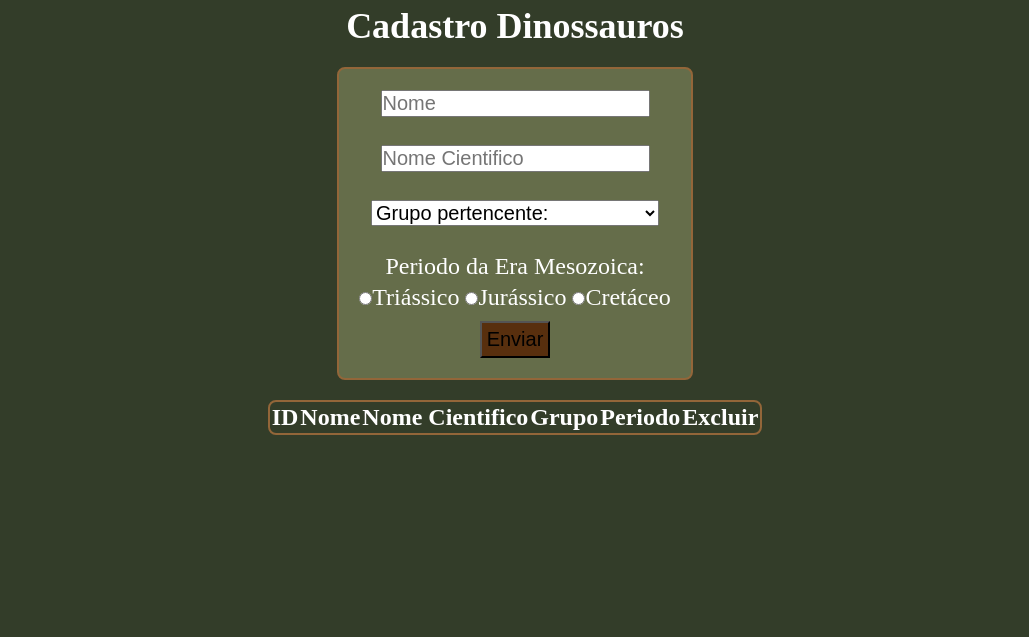
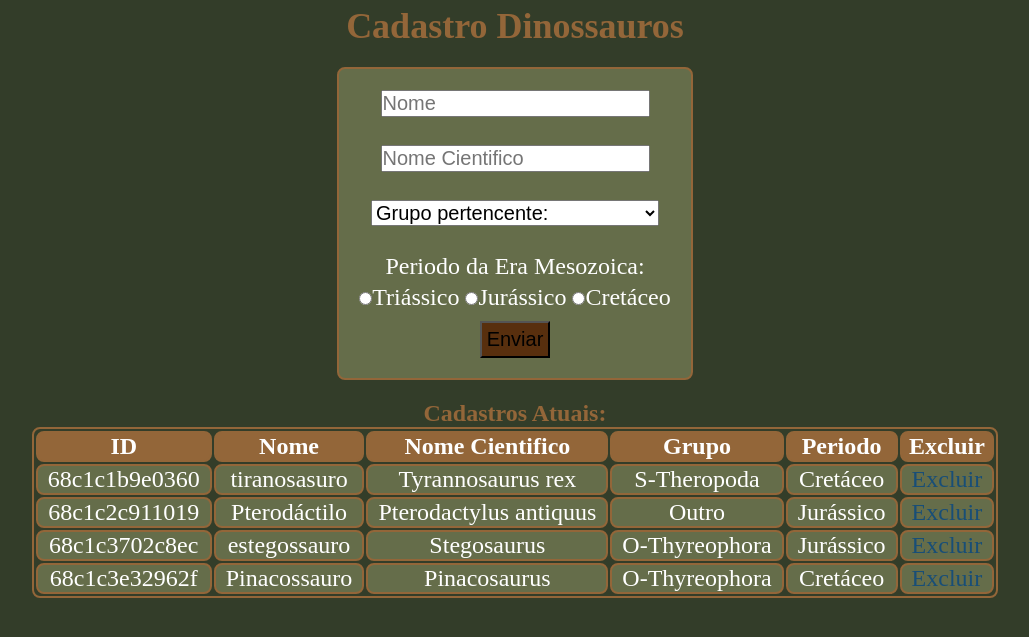
Before and after one commit to Gabriel-Crdz/ExerciciosDevWebII, a PHP site: page /formulario.php in a window 1280 px wide. Shown: the top 637 px of the page, without its empty margins (125-1154 px from the left). Run offline with PHP 8.4, Linux system fonts and the light colour scheme; lists and menus that the app fills with data are empty.

Commit message:
Atividade Completa

```diff
--- /dev/null
+++ b/(Aula-07)Cadastro.2/Atividade/arquivos/dinos.json
@@ -0,0 +1,30 @@
+[
+    {
+        "id": "68c1c1b9e0360",
+        "nome": "tiranosasuro",
+        "nomeCientif": "Tyrannosaurus rex",
+        "grupo": "ST",
+        "periodo": "C"
+    },
+    {
+        "id": "68c1c2c911019",
+        "nome": "Pterod\u00e1ctilo",
+        "nomeCientif": "Pterodactylus antiquus",
+        "grupo": "O",
+        "periodo": "J"
+    },
+    {
+        "id": "68c1c3702c8ec",
+        "nome": "estegossauro",
+        "nomeCientif": "Stegosaurus",
+        "grupo": "OT",
+        "periodo": "J"
+    },
+    {
+        "id": "68c1c3e32962f",
+        "nome": "Pinacossauro",
+        "nomeCientif": "Pinacosaurus",
+        "grupo": "OT",
+        "periodo": "C"
+    }
+]
--- a/(Aula-07)Cadastro.2/Atividade/formulario.php
+++ b/(Aula-07)Cadastro.2/Atividade/formulario.php
@@ -1,5 +1,4 @@
 <?php
-
 include_once("persistencia.php");
 
 //Buscar os dados salvos
@@ -59,15 +58,15 @@
 </head>
 <body>
     <h2>Cadastro Dinossauros</h2>
-
-    <div class="divErro"> <?= $msgErro ?>
-       <!--Mensagens de Erro apareceram aqui-->
-    </div>
+    <?php if (!empty($erros)): ?>
+            <!--A div com as mensagens só aparecerão quando houver algum erro -->
+            <div id="divErro"><?= $msgErro ?></div>
+    <?php endif; ?>
 
     <form method="POST">
-        <input type="text" id="nome" name="nome" placeholder="Nome" value="<?= $nome ?>">
+        <input type="text" name="nome" placeholder="Nome" value="<?= $nome ?>">
         <br><br>
-        <input type="text" id="nomeCientif" name="nomeCientif" placeholder="Nome Cientifico" value="<?= $nomeCientif ?>">
+        <input type="text" name="nomeCientif" placeholder="Nome Cientifico" value="<?= $nomeCientif ?>">
         <br><br>
         <select name="grupo">
             <option value="" >Grupo pertencente:</option>
@@ -75,6 +74,7 @@
             <option value="SS" <?= $grupo == 'SS'? 'selected': '' ?>>Saurischia-Sauropodomorpha</option>
             <option value="OC" <?= $grupo == 'OC'? 'selected': '' ?>>Ornithischia-Cerapoda</option>
             <option value="OT" <?= $grupo == 'OT'? 'selected': '' ?>>Ornithischia-Thyreophora</option>
+            <option value="O" <?= $grupo == 'O'? 'selected': '' ?>>Outro</option>
         </select>
         <br><br>
         <label>Periodo da Era Mesozoica:</label>
@@ -87,6 +87,7 @@
     </form>
 
     <table>
+        <caption>Cadastros Atuais:</caption>
         <tr>
             <th>ID</th>
             <th>Nome</th>
@@ -107,9 +108,15 @@
                     elseif($d['grupo'] == 'SS') echo "S-Sauropodomorpha";
                     elseif($d['grupo'] == 'OC') echo "O-Cerapoda";
                     elseif($d['grupo'] == 'OT') echo "O-Thyreophora";
+                    elseif($d['grupo'] == 'O') echo "Outro";
                     ?>
                 </td>
-                <td><?= $d['periodo'] ?></td>
+                <td><?php
+                    if($d['periodo'] == 'T') echo "Triássico";
+                    elseif($d['periodo'] == 'J') echo "Jurássico";
+                    elseif($d['periodo'] == 'C') echo "Cretáceo";
+                ?>
+                </td>
                 <td>
                     <a href="excluir.php?id=<?= $d['id'] ?>"
                         onclick="return confirm('Confirma a exclusão?')">
--- a/(Aula-07)Cadastro.2/Atividade/style.css
+++ b/(Aula-07)Cadastro.2/Atividade/style.css
@@ -9,6 +9,9 @@
     --branco: #ffffff;
     --verde: #656d4aff;
     --verde-escuro: #333d29ff;
+
+    --azul:#184e77;
+    --roxo:#3c096c;
 }
 
 body{
@@ -16,12 +19,14 @@
     color: var(--branco);
     font-size: 24px;
 }
-h2{
+h2{ /* Titulo */
+    color: var(--laranja);
     margin-top: 5px;
     width: fit-content;
     margin-left: auto;
     margin-right: auto;
 }
+
 /* Formulario */
 form{
     border: 2px var(--laranja) solid;
@@ -29,7 +34,7 @@
     background: var(--verde);
     padding: 20px;
     text-align: center;
-    /* Alinha no centro */
+    /* Alinha no centro  */
     width: fit-content;
     margin-left: auto;
     margin-right: auto;
@@ -39,10 +44,10 @@
     font-size: 20px;
 }
 
-#radio{
+#radio{ /*input radio */
     margin-top: 4px;
 }
-#enviar{
+#enviar{ /*botão de envio */
     margin-top: 10px;
     padding: 5px;
     background: var(--marrom);
@@ -56,8 +61,44 @@
     margin-top: 20px;
     margin-left: auto;
     margin-right: auto;
+    margin-bottom: 20px;
 }
-td{
+caption{
+    font-weight: bold;
+    color: var(--laranja);
+}
+th{ /* Cabeçalho */
     border: 2px var(--laranja) solid;
+    border-radius: 8px;
+    background-color: var(--laranja);
+    color: var(--branco);
+}
+td{ /* Celulas */
+    border: 2px var(--laranja) solid;
+    border-radius: 8px;
+    background-color: var(--verde);
+    color: var(--branco);
+    text-align: center;
+    padding: 0 10px;
+}
+a{ /* link para excluir */
+    text-decoration: none;
+    color: var(--azul);
+}
+a:hover{ /* Quando o cursor estiver em cima */
+    color: var(--roxo);
+}
 
+/* Mensagem Erro */
+#divErro{
+    border: 2px var(--laranja) solid;
+    border-radius: 8px;
+    padding: 20px;
+    text-align: center;
+    background-color: var(--marrom);
+    color: var(--branco);
+    /* Alinha o form no centro */
+    width: fit-content;
+    margin-left: auto;
+    margin-right: auto;
 }
```
Also changed, not shown: (Aula-07)Cadastro.2/Atividade/excluir.php (added, +27 -0 lines).
